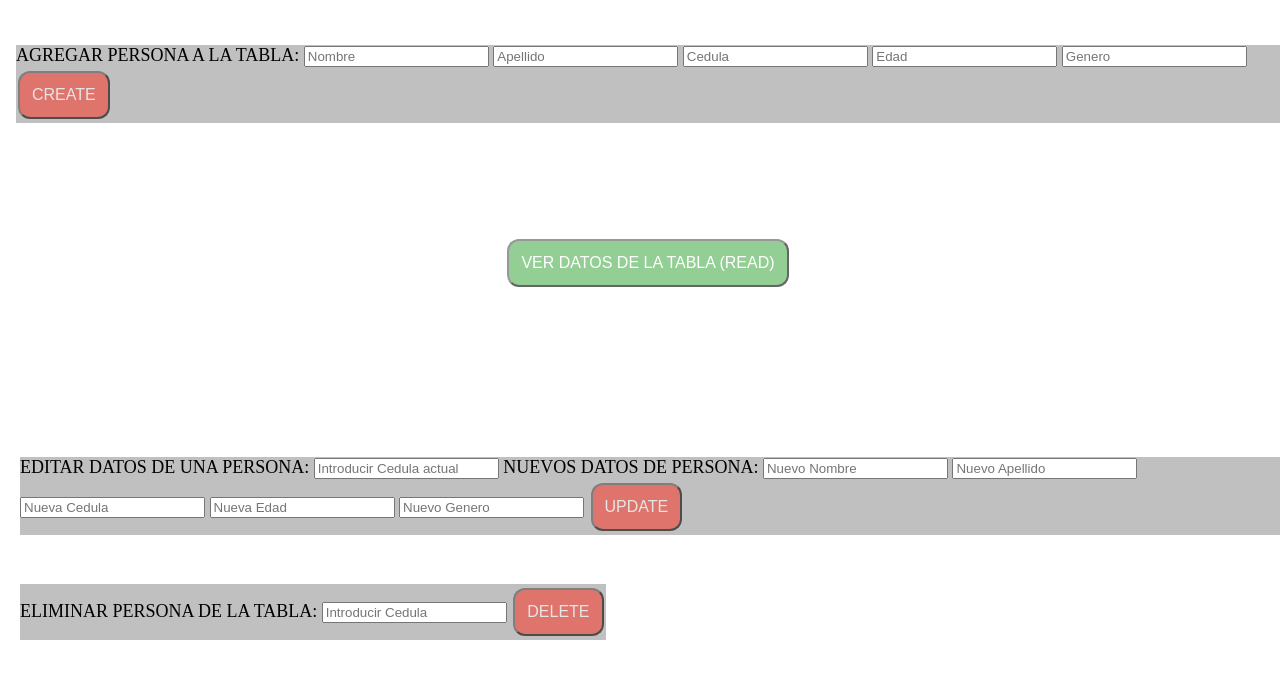
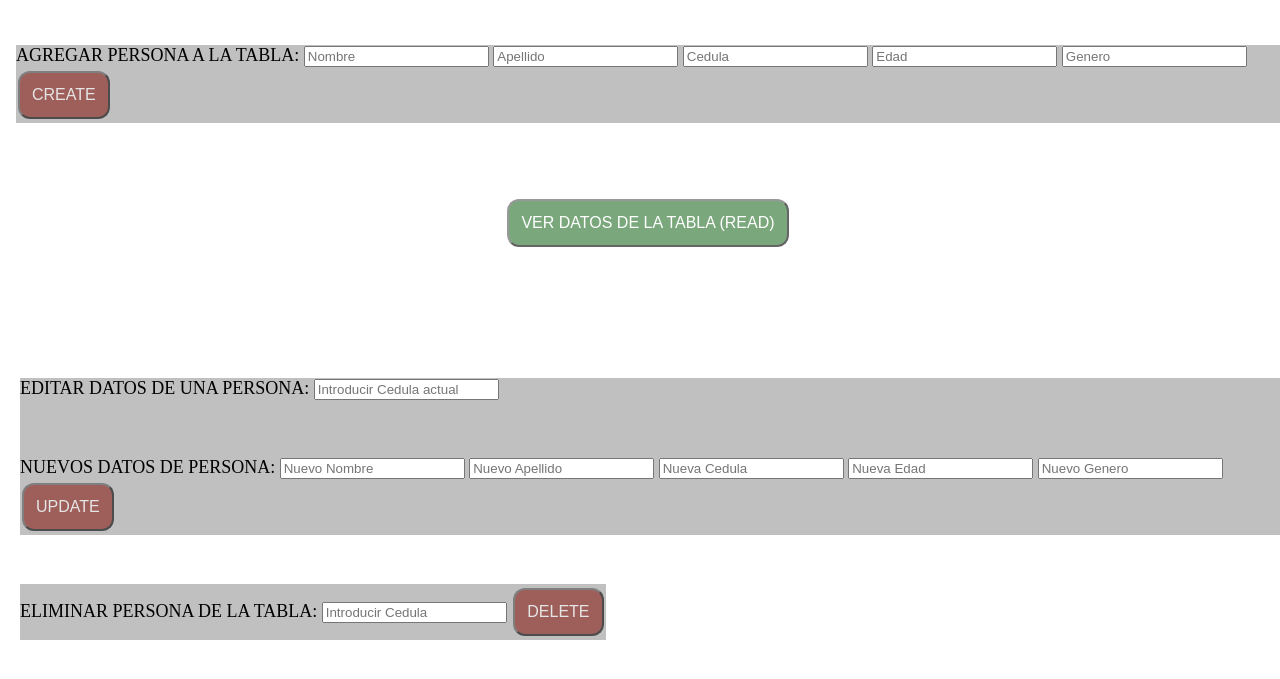
Before and after one commit to alonfigue/crud-nodejs-postgre, a website: page frontend.html in a window 1280 px wide. Shown: the part 85-764 px from the top of the page. Drawn offline with Linux system fonts and the light colour scheme.

Commit message:
ui finished (very simple using just css)

```diff
--- a/frontend.html
+++ b/frontend.html
@@ -4,8 +4,9 @@
     <meta charset="UTF-8">
     <meta http-equiv="X-UA-Compatible" content="IE=edge">
     <meta name="viewport" content="width=device-width, initial-scale=1.0">
-    <title>CRUD-nodejs-postgresql</title>
+    <title>crud-nodejs-postgresql</title>
     <style>
+
         #Titulo {
             color: rgb(31, 31, 196);
             font-family: Georgia, Verdana, sans-serif;
@@ -16,7 +17,7 @@
 
         .red-button {
             font-family: Arial, Helvetica, sans-serif;
-            background-color: #f44336;
+            background-color: #882018;
             border-radius: 12px;
             color: white;
             padding: 13px 12px;
@@ -38,7 +39,7 @@
         .green-button {
             text-align: center;
             font-family: Arial, Helvetica, sans-serif;
-            background-color: #4CAF50;
+            background-color: #236f26;
             border-radius: 12px;
             color: white;
             padding: 13px 12px;
@@ -59,7 +60,7 @@
 
         .db-button {
             position: absolute;
-            top: 40%;
+            top: 35%;
             width: 100%;
             text-align: center;
             font-size: 25px;
@@ -127,6 +128,7 @@
         <form action="/personas/update" method="POST">
             <label for="oldCI">EDITAR DATOS DE UNA PERSONA:</label>
             <input placeholder="Introducir Cedula actual" type="text" name="oldCI" id="oldCI">
+            <p>&nbsp;</p>
             <label for="newData">NUEVOS DATOS DE PERSONA:</label>
             <input placeholder="Nuevo Nombre" type="text" name="newNom" id="newNom">
             <input placeholder="Nuevo Apellido" type="text" name="newAp" id="newAp">
--- a/index.js
+++ b/index.js
@@ -82,7 +82,7 @@ app.get('/', (req, res) => {
 
     .db-button {
         position: absolute;
-        top: 40%;
+        top: 35%;
         width: 100%;
         text-align: center;
         font-size: 25px;
@@ -150,6 +150,7 @@ app.get('/', (req, res) => {
     <form action="/personas/update" method="POST">
     <label for="oldCI">EDITAR DATOS DE UNA PERSONA:</label>
     <input placeholder="Introducir Cedula actual" type="text" name="oldCI" id="oldCI">
+    <p>&nbsp;</p>
     <label for="newData">NUEVOS DATOS DE PERSONA:</label>
     <input placeholder="Nuevo Nombre" type="text" name="newNom" id="newNom">
     <input placeholder="Nuevo Apellido" type="text" name="newAp" id="newAp">
```
